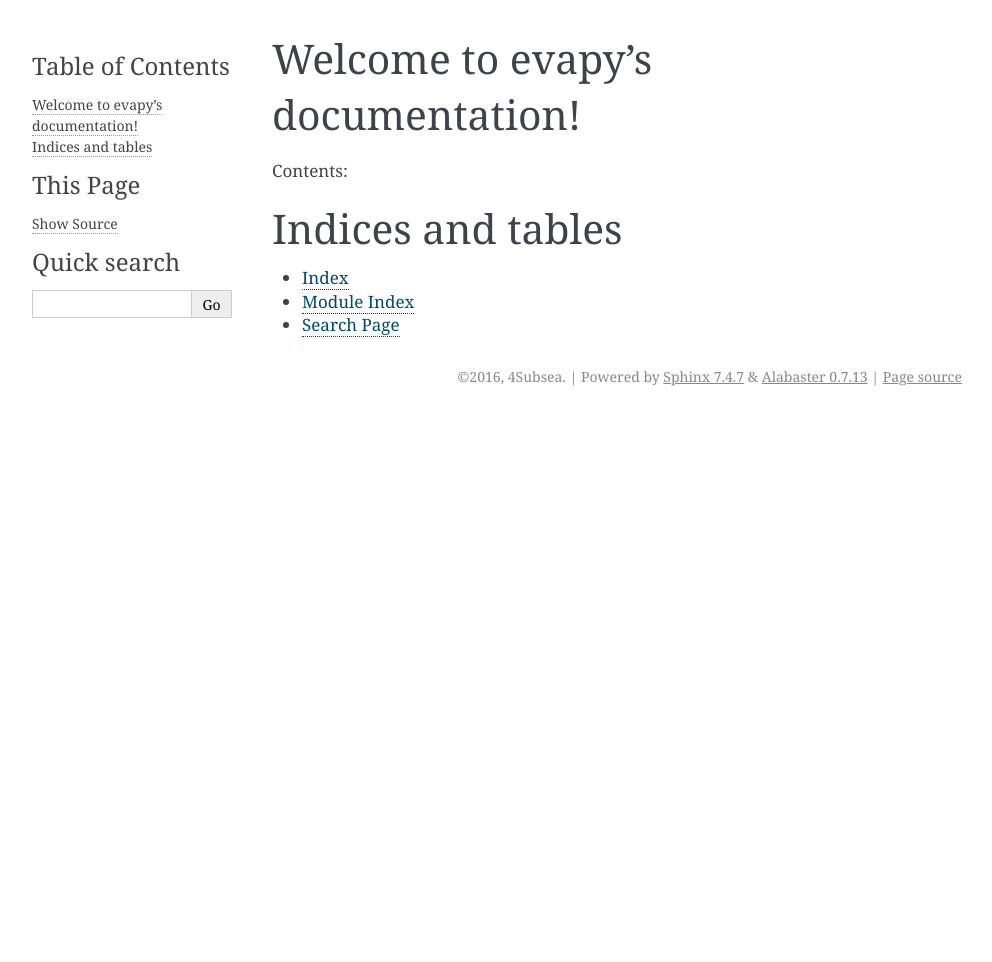
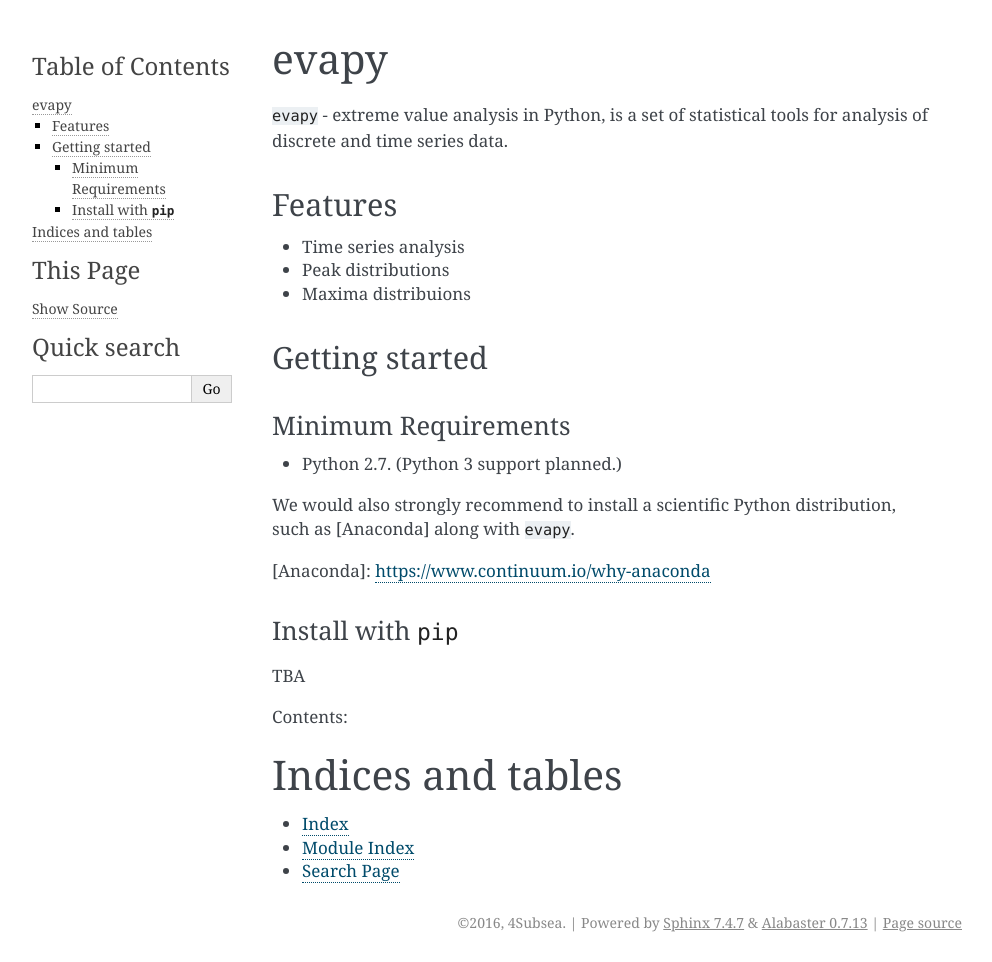
Before and after one commit to 4Subsea/evapy, a Sphinx documentation site: the page built from doc/index.rst, in a window 1280 px wide. Shown: the whole page, without its empty margins (148-1140 px from the left). Built offline with Sphinx 7.4.7, drawn with Linux system fonts in a browser that asks for light colours; before the commit the page ends 900 px from its top, so only the background shows below that.

Commit message:
doc: update doc

```diff
--- a/doc/index.rst
+++ b/doc/index.rst
@@ -1,10 +1,32 @@
-.. evapy documentation master file, created by
-   sphinx-quickstart on Sat Jul 02 14:36:14 2016.
-   You can adapt this file completely to your liking, but it should at least
-   contain the root `toctree` directive.
+evapy
+=====
 
-Welcome to evapy's documentation!
-=================================
+``evapy`` - extreme value analysis in Python, is a set of statistical tools
+for analysis of discrete and time series data.
+
+Features
+********
+- Time series analysis
+- Peak distributions
+- Maxima distribuions
+
+Getting started
+***************
+
+Minimum Requirements
+^^^^^^^^^^^^^^^^^^^^
+
+- Python 2.7. (Python 3 support planned.)
+
+We would also strongly recommend to install a scientific Python distribution,
+such as [Anaconda] along with ``evapy``.
+
+[Anaconda]: https://www.continuum.io/why-anaconda
+
+Install with ``pip``
+^^^^^^^^^^^^^^^^^^^^
+
+TBA
 
 Contents:
 
```
